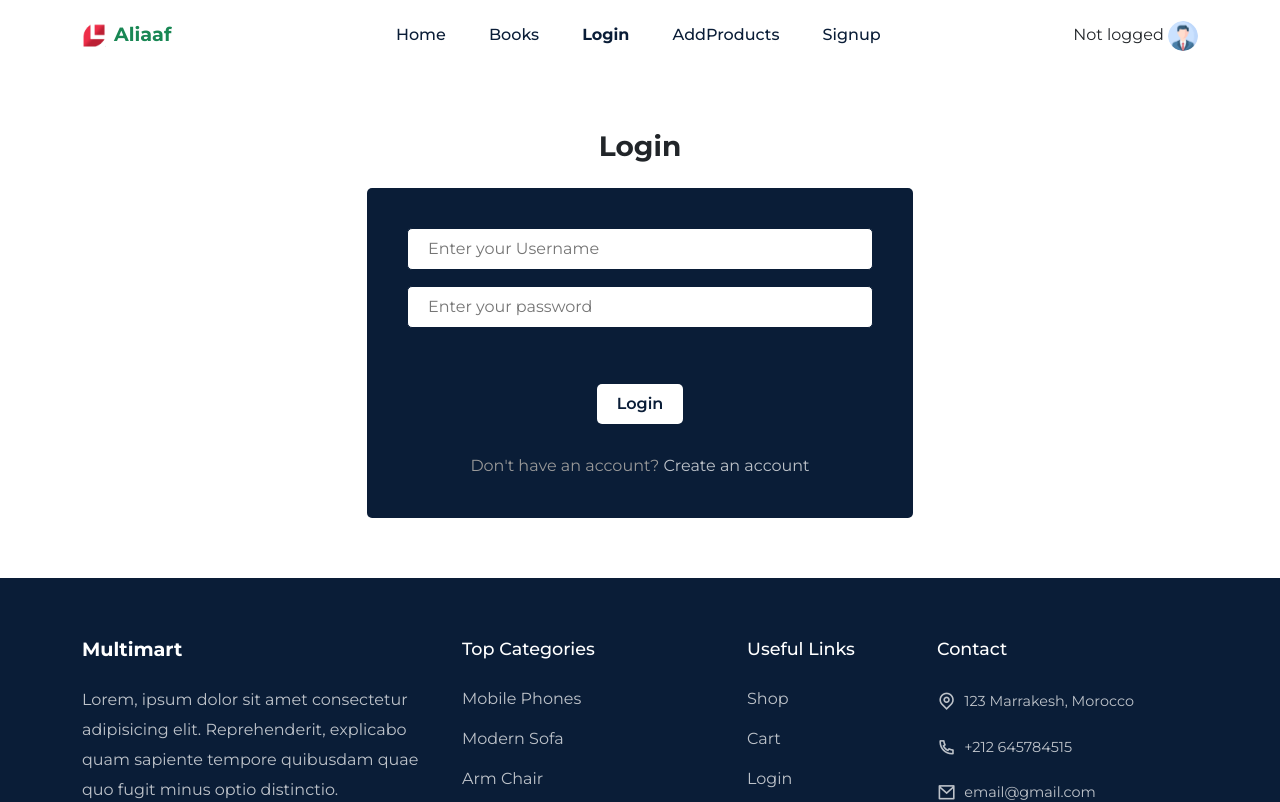
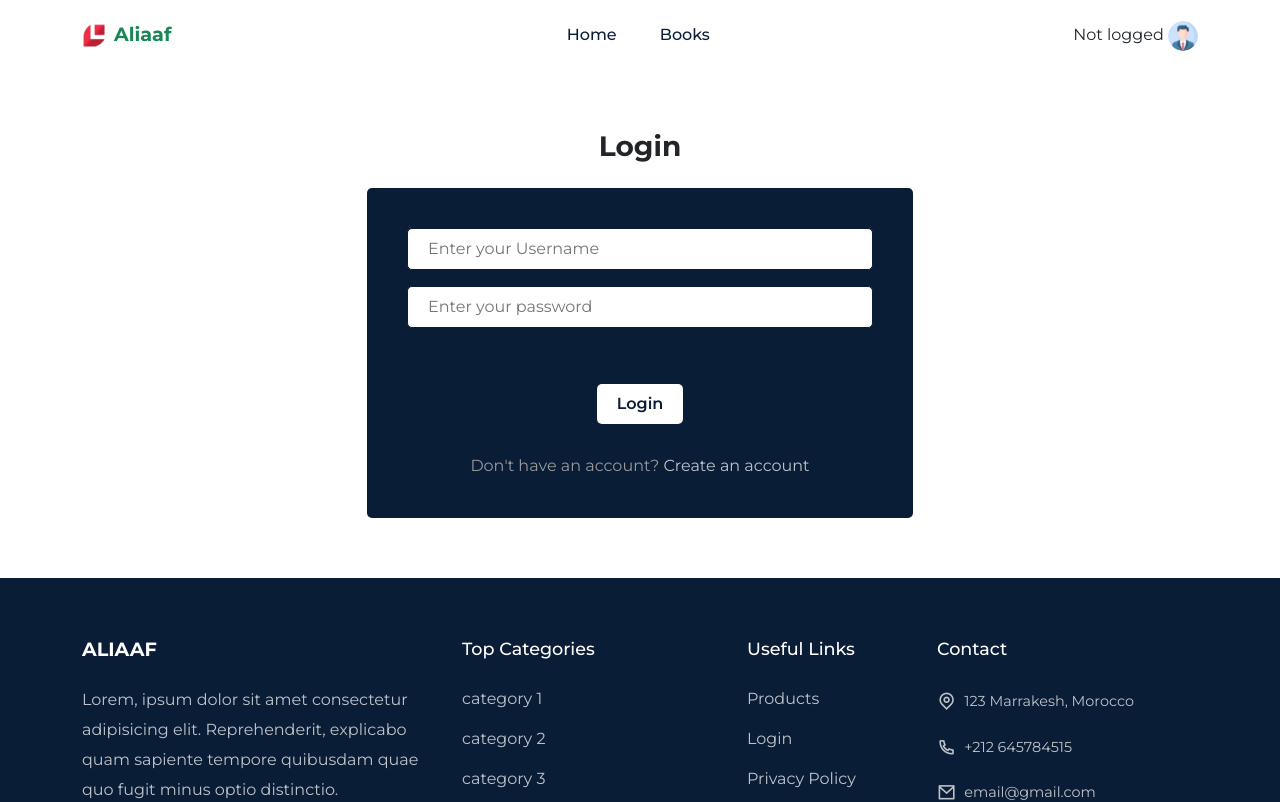
Before and after one commit to Bouaskaoun/aliaaf-test, a React (Create React App) app: page /login in a window 1280 px wide. Shown: the top 802 px of the page. Built offline with nearby package versions, Linux system fonts and the light colour scheme; no server answers.

Commit message:
fix dropdown and footer

```diff
--- a/src/components/Footer/Footer.jsx
+++ b/src/components/Footer/Footer.jsx
@@ -13,7 +13,7 @@ const Footer = () => {
           <Col lg='4' md='6' className='mb-4'>
             <div className="logo">
               <div>
-                <h1 className='text-white'>Multimart</h1>
+                <h1 className='text-white'>ALIAAF</h1>
               </div>
             </div>
             <p className="footer__text mt-4">
@@ -25,16 +25,16 @@ const Footer = () => {
               <h4 className='quick__links-title'>Top Categories</h4>
               <ListGroup className='mb-3'>
                 <ListGroupItem className='ps-0 border-0'>
-                  <Link to='#'>Mobile Phones</Link>
+                  <Link to='#'>category 1</Link>
                 </ListGroupItem>
                 <ListGroupItem className='ps-0 border-0'>
-                  <Link to='#'>Modern Sofa</Link>
+                  <Link to='#'>category 2</Link>
                 </ListGroupItem>
                 <ListGroupItem className='ps-0 border-0'>
-                  <Link to='#'>Arm Chair</Link>
+                  <Link to='#'>category 3</Link>
                 </ListGroupItem>
                 <ListGroupItem className='ps-0 border-0'>
-                  <Link to='#'>Smart Watches</Link>
+                  <Link to='#'>category 4</Link>
                 </ListGroupItem>
               </ListGroup>
             </div>
@@ -44,10 +44,7 @@ const Footer = () => {
               <h4 className='quick__links-title'>Useful Links</h4>
               <ListGroup className='mb-3'>
                 <ListGroupItem className='ps-0 border-0'>
-                  <Link to='/shop'>Shop</Link>
-                </ListGroupItem>
-                <ListGroupItem className='ps-0 border-0'>
-                  <Link to='#'>Cart</Link>
+                  <Link to='/shop'>Products</Link>
                 </ListGroupItem>
                 <ListGroupItem className='ps-0 border-0'>
                   <Link to='/login'>Login</Link>
--- a/src/components/Header/Header.jsx
+++ b/src/components/Header/Header.jsx
@@ -2,16 +2,13 @@ import React, {useRef, useEffect} from 'react';
 import { NavLink, useNavigate, Link } from 'react-router-dom';
 import {motion} from 'framer-motion'
 import { Container, Row } from 'reactstrap';
-import useAuth from '../../custom-hooks/useAuth';
-import { signOut } from 'firebase/auth';
-import { auth } from '../../firebase.config';
+import { useSelector } from "react-redux";
 
 
 import './header.css';
 import logo from '../../assets/images/ALIAAF LOGO v1.png'
 import userIcon from '../../assets/images/user-icon.png'
 import { toast } from 'react-toastify';
-import { useSelector } from 'react-redux';
 
 const nav__links = [
   {
@@ -21,24 +18,12 @@ const nav__links = [
   {
     path:'shop',
     display:'Books'
-  },
-  {
-    path:'login',
-    display:'Login'
-  },
-  {
-    path:'addProducts',
-    display:'AddProducts'
-  },
-  {
-    path:'signup',
-    display:'Signup'
   }
 ]
 
 const Header = () => {
 
-  const {currentUser} = useAuth()
+  const user = useSelector((state) => state.user.currentUser);
   const navigate = useNavigate()
   const headerRef = useRef(null)
   const menuRef = useRef(null)
@@ -55,13 +40,7 @@ const Header = () => {
   };
 
   const logout = () => {
-    signOut(auth).then(() => {
-      toast.success('Logged out')
-      navigate('/home')
-    }).catch(err => {
-      toast.error(err.message)
-    })
-
+    toast.success('Logged out')
   }
 
   useEffect(()=>{
@@ -72,8 +51,6 @@ const Header = () => {
   const menuToggle = ()=> menuRef.current.classList.toggle('active__menu')
 
   const toggleProfileActions = ()=> profileActionRef.current.classList.toggle('show__profileActions')
-
-  const user = useSelector((state) => state.user.currentUser);
 
   return (
     <header className="header" ref={headerRef}>
@@ -117,11 +94,14 @@ const Header = () => {
                   onClick={toggleProfileActions}
                 >
                   {
-                    currentUser ? (
-                      <span onClick={logout}>Logout</span>
+                    user ? (
+                      <div className='d-flex align-items-center justify-content-center flex-column'>
+                        <span onClick={logout}>Logout</span>
+                        <Link to='/products'>Products</Link>
+                        <Link to='/users'>Users</Link>
+                      </div>
                     ) : (
                       <div className='d-flex align-items-center justify-content-center flex-column'>
-                        <Link to='/signup'>Signup</Link>
                         <Link to='/login'>Login</Link>
                       </div>
                     )
--- a/src/pages/ProductDetails.jsx
+++ b/src/pages/ProductDetails.jsx
@@ -27,7 +27,6 @@ const ProductDetails = () => {
   }, []);
 
   const {id} = useParams()
-  console.log(id)
   const product = products.find(item => item._id === id)
 
   const relatedProducts = products.filter(item => item.category === product?.category)
```
